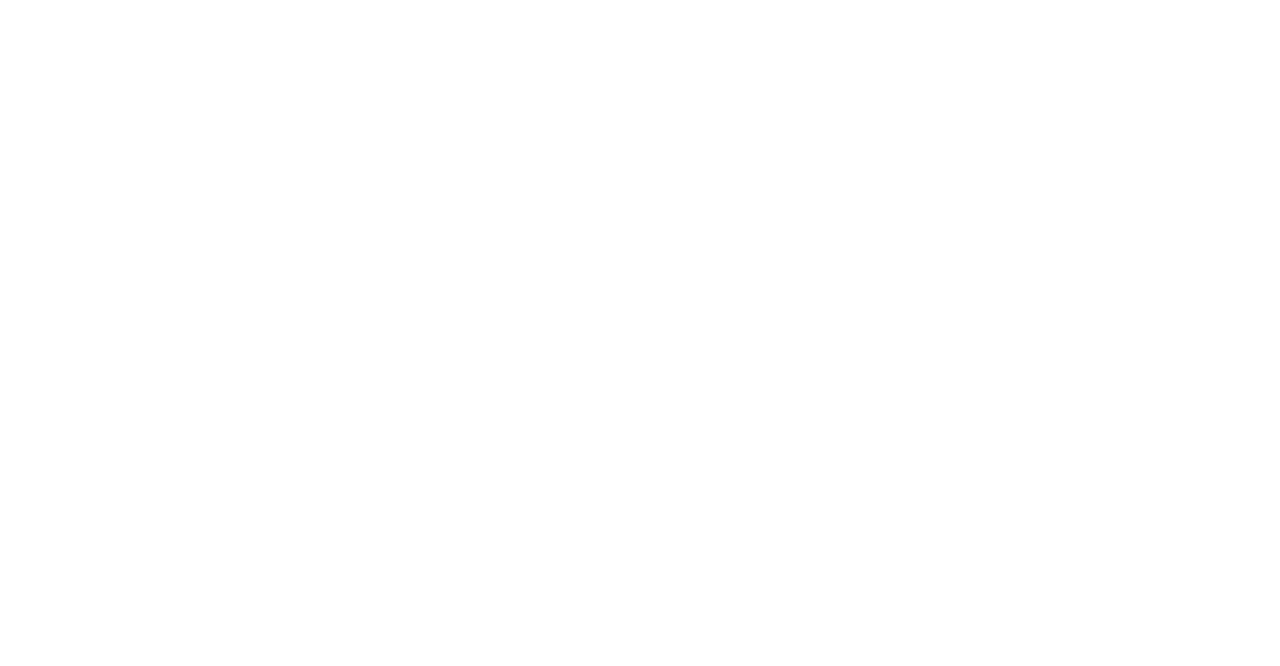
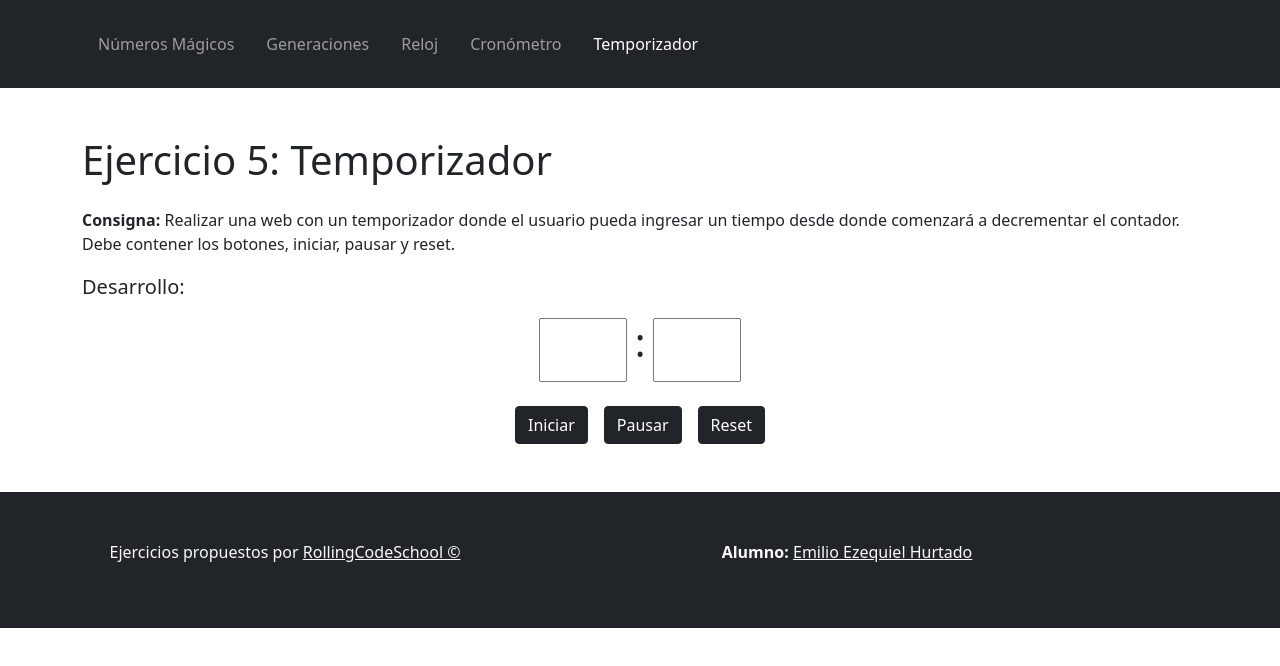
Before and after one commit to emilioh93/ejerciciosDOMyBOM, a plain HTML site: page temporizador.html in a window 1280 px wide. Drawn offline with Linux system fonts and the light colour scheme.

Commit message:
preparé archivos e interfaz de temporizador

```diff
--- a/temporizador.html
+++ b/temporizador.html
@@ -0,0 +1,82 @@
+<!DOCTYPE html>
+<html lang="es">
+
+<head>
+    <meta charset="UTF-8">
+    <meta name="viewport" content="width=device-width, initial-scale=1.0">
+    <link rel="stylesheet" href="./css/bootstrap.min.css">
+    <link rel="stylesheet" href="./css/style.css">
+    <title>Prácticas DOM y BOM</title>
+</head>
+
+<body>
+    <header>
+        <nav class="navbar navbar-expand-md navbar-dark bg-dark p-4">
+            <article class="container">
+                <button class="navbar-toggler" type="button" data-bs-toggle="collapse" data-bs-target="#navbarSupportedContent" aria-controls="navbarSupportedContent" aria-expanded="false" aria-label="Toggle navigation">
+                <span class="navbar-toggler-icon"></span>
+              </button>
+                <div class="collapse navbar-collapse" id="navbarSupportedContent">
+                    <ul class="navbar-nav me-auto mb-2 mb-lg-0">
+                        <li class="nav-item mx-2">
+                            <a class="nav-link" href="index.html">Números Mágicos</a>
+                        </li>
+                        <li class="nav-item mx-2">
+                            <a class="nav-link" href="generaciones.html">Generaciones</a>
+                        </li>
+                        <li class="nav-item mx-2">
+                            <a class="nav-link" href="reloj.html">Reloj</a>
+                        </li>
+                        <li class="nav-item mx-2">
+                            <a class="nav-link" href="cronometro.html">Cronómetro</a>
+                        </li>
+                        <li class="nav-item mx-2">
+                            <a class="nav-link active" href="temporizador.html">Temporizador</a>
+                        </li>
+                    </ul>
+                </div>
+            </article>
+        </nav>
+    </header>
+    <main>
+        <section class="container my-5">
+            <h1 class="mb-4">Ejercicio 5: Temporizador</h1>
+            <p><strong>Consigna: </strong> Realizar una web con un temporizador donde el usuario pueda ingresar un tiempo desde donde comenzará a decrementar el contador. Debe contener los botones, iniciar, pausar y reset.
+            </p>
+            <p class="lead">Desarrollo:</p>
+            <article>
+                <div class="d-flex justify-content-center">
+                    <div class="d-flex justify-content-center" id="temporizador">
+                        <input type="number" min="0" max="59">
+                        <p class="mx-2 display-6">:</p>
+                        <input type="number" min="0" max="59">
+                    </div>
+                </div>
+                <div class="d-flex justify-content-center mt-4">
+                    <button id="iniciar" class="btn btn-dark mx-2">Iniciar</button>
+                    <button id="parar" class="btn btn-dark mx-2">Pausar</button>
+                    <button id="reiniciar" class="btn btn-dark mx-2">Reset</button>
+                </div>
+            </article>
+        </section>
+    </main>
+    <footer class=" bg-dark text-light text-center py-5 ">
+        <section class="container row no-gutters ">
+            <div class="col-sm-12 col-md-6 ">
+                <p>Ejercicios propuestos por <a href="https://rollingcodeschool.com/ " class="text-light " target="_blank">RollingCodeSchool &copy;</a></p>
+            </div>
+            <div class="col-sm-12 col-md-6 ">
+                <ul class="listaDeco ">
+                    <li class="text-light "><strong>Alumno:</strong>
+                        <a href="https://emilioh93.github.io/ " target="_blank " class="text-light ">Emilio Ezequiel Hurtado</a>
+                    </li>
+                </ul>
+            </div>
+        </section>
+    </footer>
+    <script src="js/temporizador.js"></script>
+    <script src="js/popper.min.js "></script>
+    <script src="js/bootstrap.min.js "></script>
+</body>
+
+</html>
```
Also changed, not shown: cronometro.html (+1 -1 lines), js/temporizador.js (added).
